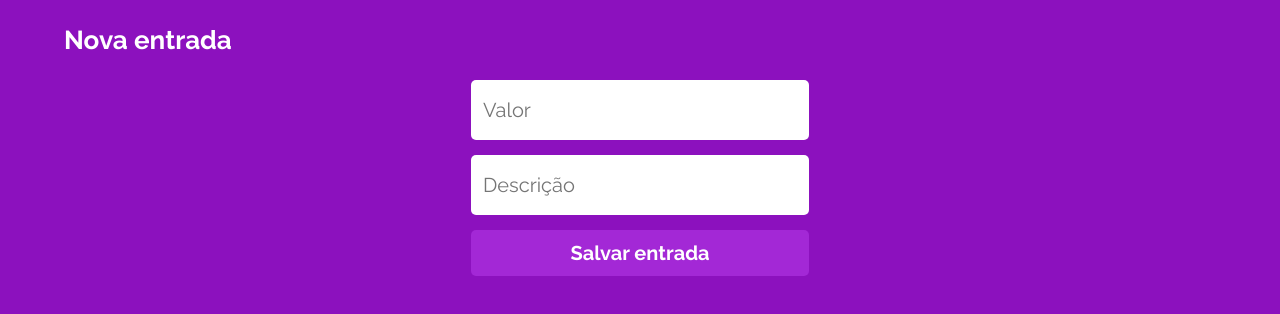
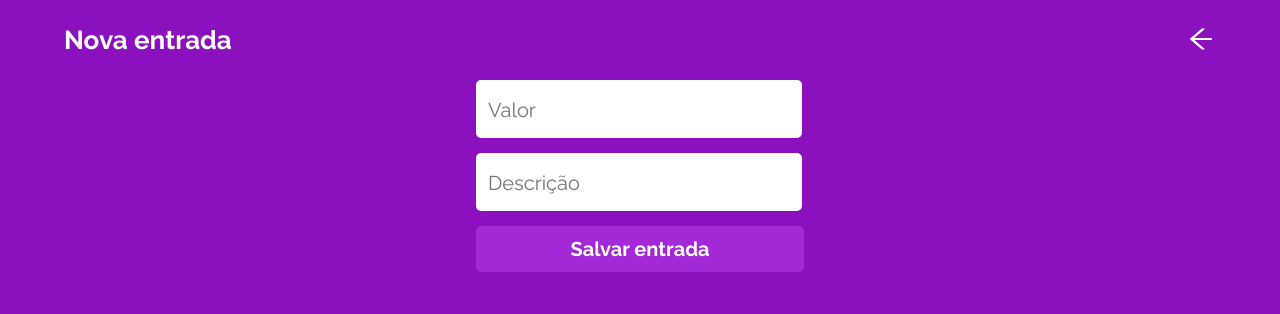
Before and after one commit to Galliss13/projeto14-mywallet-front, a React (Create React App) app: page /trade/1 in a window 1280 px wide. Shown: the top 314 px of the page. Built offline with nearby package versions, Linux system fonts and the light colour scheme; a web font is replaced by a local one.

Commit message:
icones consertados e funcionando

```diff
--- a/package.json
+++ b/package.json
@@ -13,6 +13,7 @@
     "match-sorter": "^6.3.1",
     "react": "^18.2.0",
     "react-dom": "^18.2.0",
+    "react-icons": "^4.6.0",
     "react-router-dom": "^6.4.3",
     "react-scripts": "5.0.1",
     "sort-by": "^1.2.0",
--- a/src/components/Form/Button.js
+++ b/src/components/Form/Button.js
@@ -5,7 +5,7 @@ const Button = styled.button`
     display: flex;
     justify-content: center;
     align-items: center;
-    width: 338px;
+    width: 328px;
     height: 46px;
     background-color: ${sidePurple};
     border: none;
--- a/src/pages/HomePage/Header/index.js
+++ b/src/pages/HomePage/Header/index.js
@@ -1,11 +1,14 @@
-import {IonIcon} from "@ionic/react"
+import {IoExitOutline} from "react-icons/io5"
+import { Link } from "react-router-dom"
 import { HeaderContainer, Welcome } from "./style"
 
 export default function Header() {
     return (
         <HeaderContainer>
             <Welcome>Olá, Fulano</Welcome>
-            <IonIcon name="exit-outline" color="#fff" size="10px"></IonIcon>
+            <Link to='/'>
+                <IoExitOutline size={30} color='#fff' fontWeight={100}/>
+            </Link>
         </HeaderContainer>
     )
 };
--- a/src/pages/HomePage/NewTransaction/index.js
+++ b/src/pages/HomePage/NewTransaction/index.js
@@ -1,15 +1,15 @@
-import {IonIcon} from "@ionic/react"
+import {AiOutlinePlusCircle, AiOutlineMinusCircle } from "react-icons/ai"
 import { Container, TradeButton } from "./style"
 
 export default function NewTransaction() {
     return (
         <Container>
             <TradeButton to='/trade/deposit'>
-                <IonIcon name="add-circle-outline"></IonIcon>
+                <AiOutlinePlusCircle color="#fff" size={20}></AiOutlinePlusCircle>
                 <p>Nova <br></br> Entrada</p>
             </TradeButton>
             <TradeButton to='/trade/outflow'>
-                <IonIcon name="remove-circle-outline"></IonIcon>
+                <AiOutlineMinusCircle color="#fff" size={20}></AiOutlineMinusCircle>
                 <p>Nova <br></br> Saída</p>
             </TradeButton>
         </Container>
--- a/src/pages/HomePage/NewTransaction/style.js
+++ b/src/pages/HomePage/NewTransaction/style.js
@@ -13,6 +13,7 @@ const TradeButton = styled(Link)`
     display: flex;
     flex-direction: column;
     position: relative;
+    padding: 10px;
     width: 155px;
     height: 114px;
     background-color: ${sidePurple};
--- a/src/pages/TradePage/Header/index.js
+++ b/src/pages/TradePage/Header/index.js
@@ -1,9 +1,13 @@
 import { HeaderContainer, NewTrade } from "./style"
-
+import {AiOutlineArrowLeft} from "react-icons/ai"
+import { Link } from "react-router-dom"
 export default function Header() {
     return (
         <HeaderContainer>
             <NewTrade>Nova entrada</NewTrade>
+            <Link to='/home'>
+                <AiOutlineArrowLeft size={30} color='#fff' fontWeight={100}></AiOutlineArrowLeft>
+            </Link>
         </HeaderContainer>
     )
 };
--- a/src/styles/GlobalStyle.js
+++ b/src/styles/GlobalStyle.js
@@ -129,6 +129,9 @@ const GlobalStyle = createGlobalStyle`
     border-collapse: collapse;
     border-spacing: 0;
   }
+  * {
+    box-sizing: border-box;
+  }
 `;
 
 export default GlobalStyle
```
Also changed, not shown: 1 other file (tests, documents, lock files or other folders).
